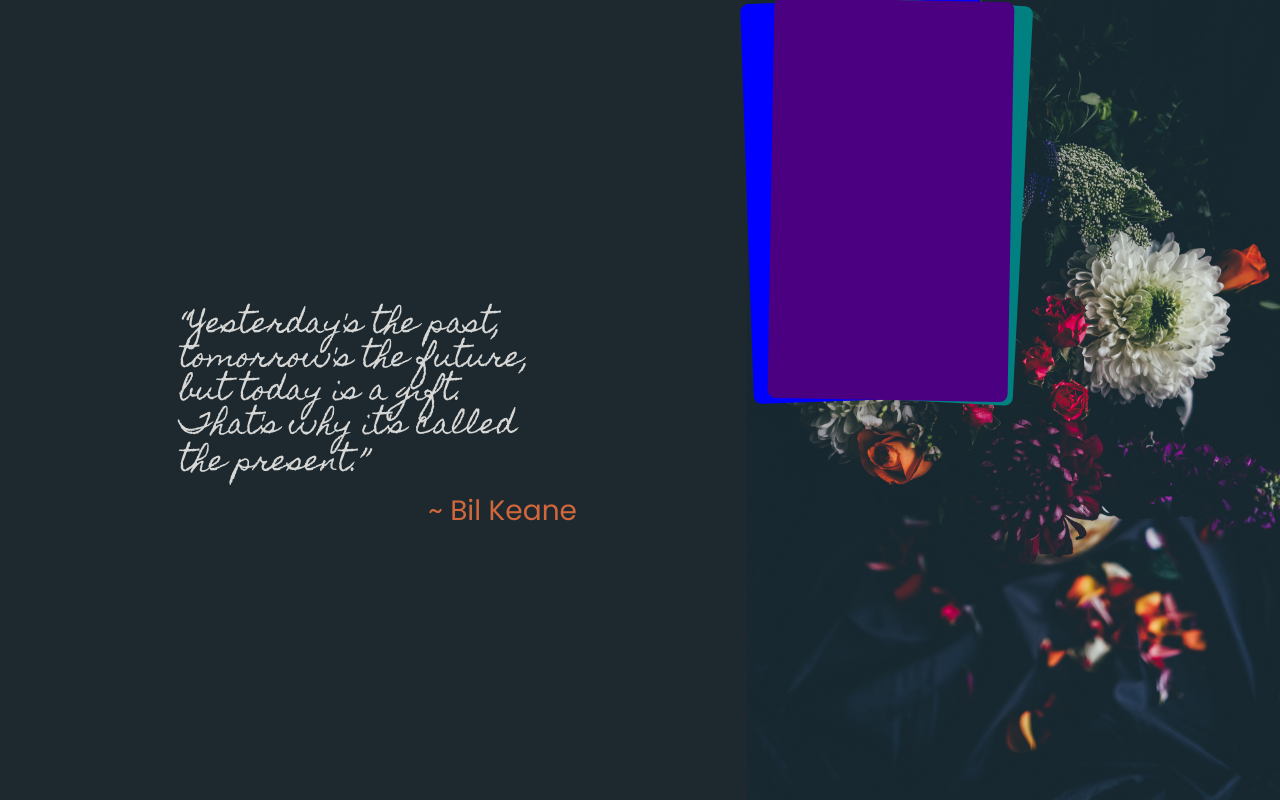
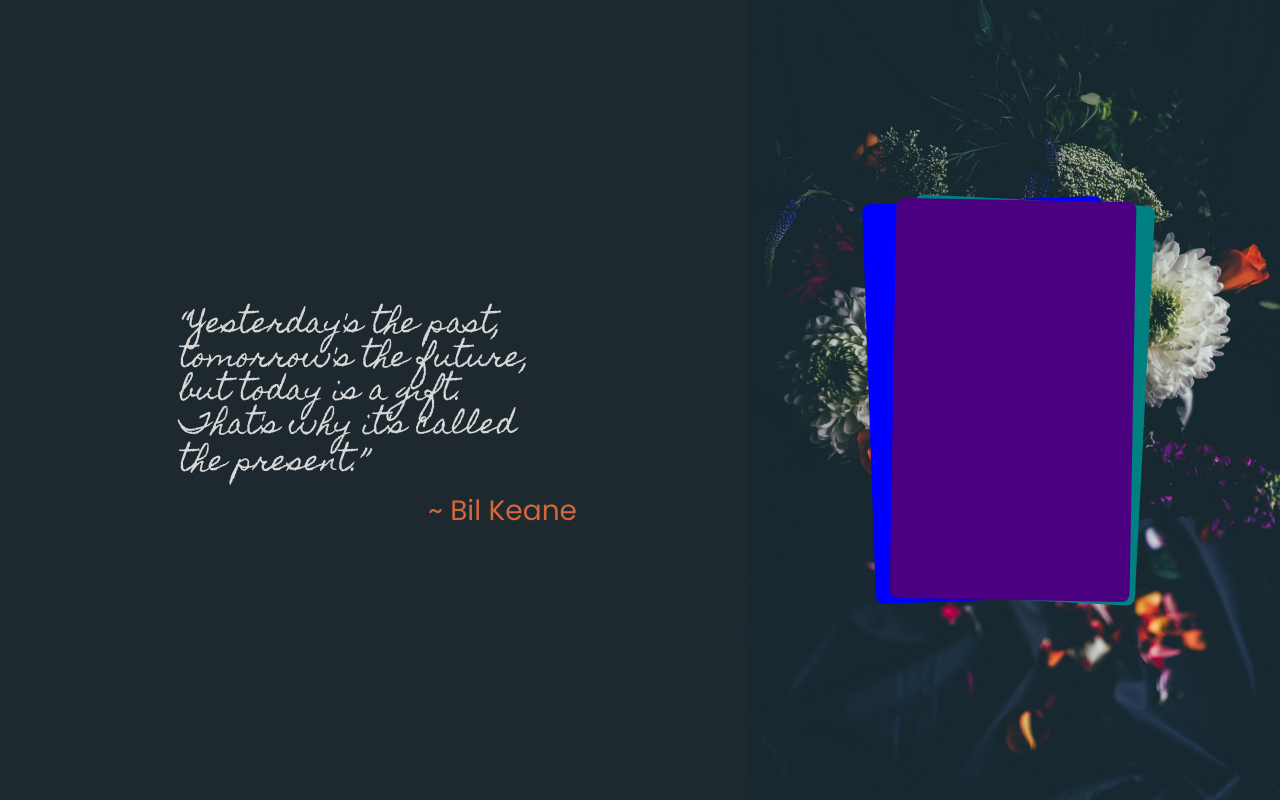
Before and after one commit to struelensc/third-eye, a React (Create React App) app in the folder client/: page / in a window 1280 px wide. Built offline with nearby package versions, Linux system fonts and the light colour scheme.

Commit message:
centered tarot cards

```diff
--- a/client/src/components/TarotCard.js
+++ b/client/src/components/TarotCard.js
@@ -6,16 +6,12 @@
 
 export default function TarotCard() {
   return (
-    <Container fluid>
-      <Row>
-        <Col>
-          <div className="card-group">
-            <div className="tarot-card"></div>
-            <div className="tarot-card"></div>
-            <div className="tarot-card"></div>
-          </div>
-        </Col>
-      </Row>
+    <Container className="min-vh-100 d-flex justify-content-center align-items-center">
+      <div className="card-group">
+        <div className="tarot-card"></div>
+        <div className="tarot-card"></div>
+        <div className="tarot-card"></div>
+      </div>
     </Container>
   );
 }
--- a/client/src/styles/tarot.css
+++ b/client/src/styles/tarot.css
@@ -1,4 +1,4 @@
-.card.group,
+.card-group,
 .tarot-card {
   width: 30vmin;
   aspect-ratio: 3 / 5;
```
